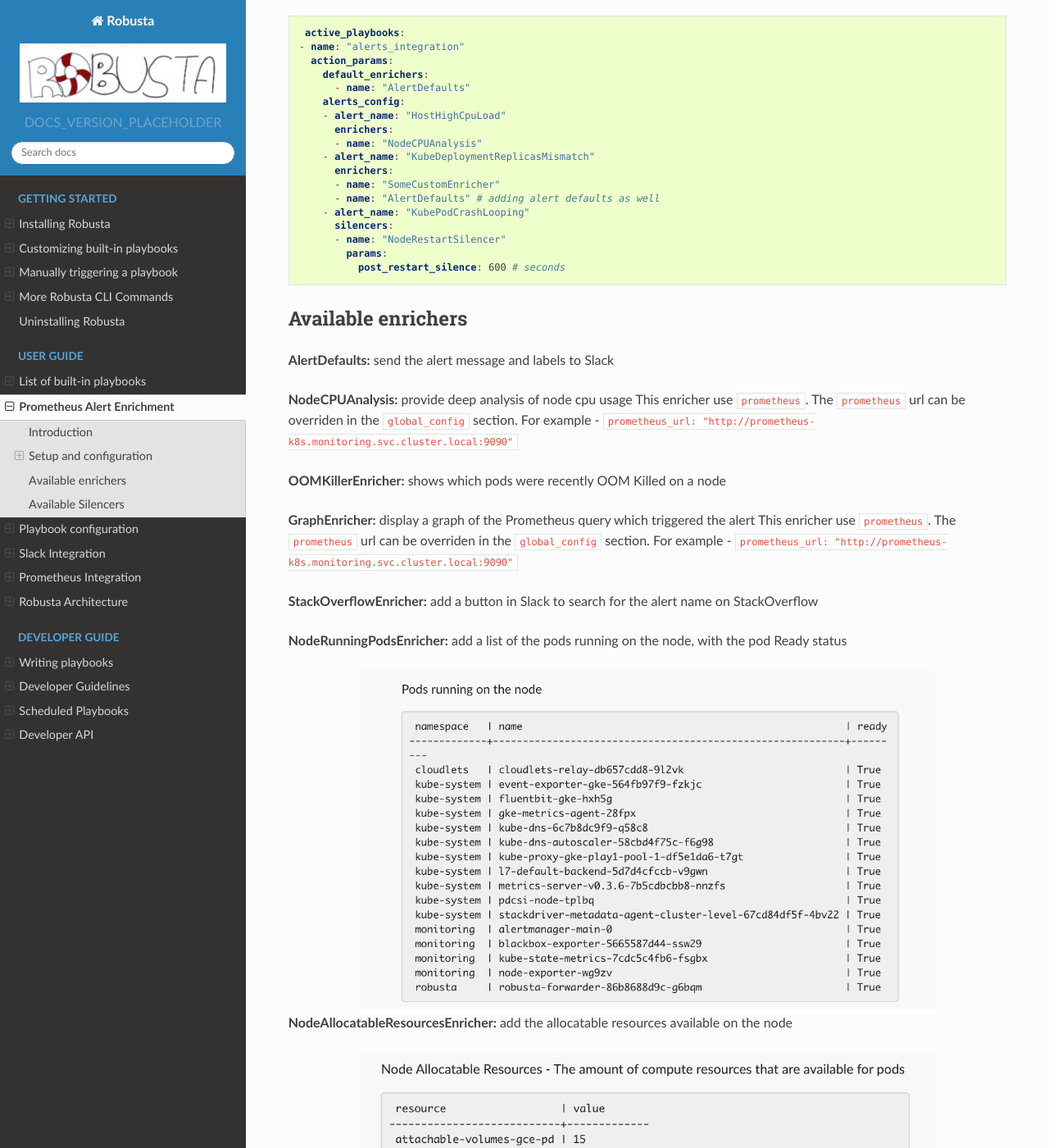
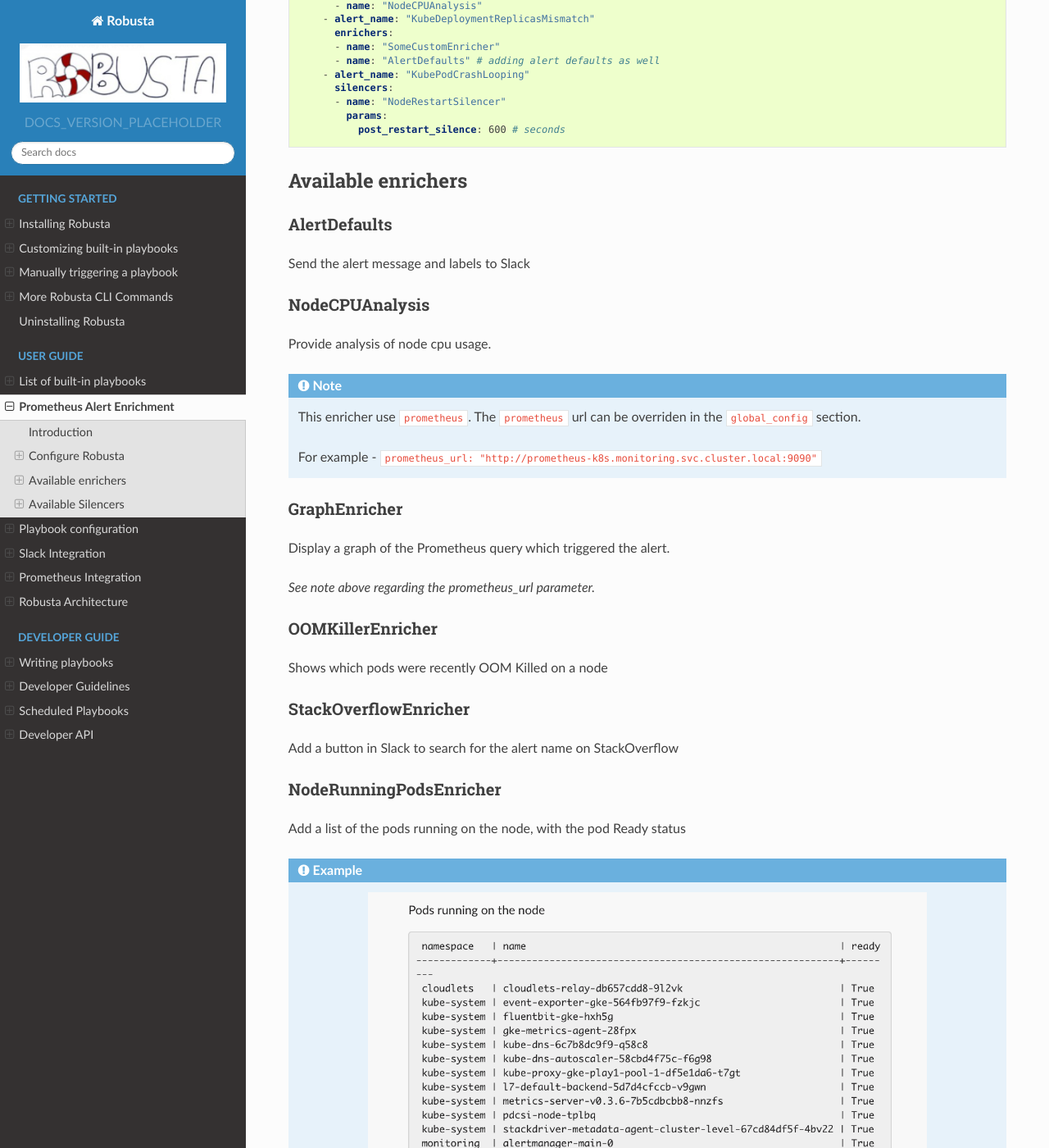
Before and after one commit to robusta-dev/robusta, a Sphinx documentation site: the page built from docs/user-guide/alerts.rst, in a window 1280 px wide and 1400 px high, scrolled down 2657 px. Shown: the whole window at 82% size. Built offline with Sphinx 7.4.7 and the Read the Docs theme 2.0.0, drawn with Linux system fonts in a browser that asks for light colours; some of the changed text lies outside the part shown.

Commit message:
Update formatting in alerts enricher docs

```diff
--- a/docs/user-guide/alerts.rst
+++ b/docs/user-guide/alerts.rst
@@ -4,7 +4,7 @@
 ##################################
 
 Introduction
-^^^^^^^^^^^^^^^
+--------------
 Robusta has special features for handling Prometheus alerts in Kubernetes clusters including:
 
 1. **Enrichers:** playbooks that enrich alerts with extra information based on the alert type
@@ -17,19 +17,17 @@
 of operation, you configure a root ``alerts_integration`` playbook in ``active_playbooks.yaml`` and then add special enrichment
 and silencer playbooks underneath that playbook. In the future, this functionality will likely be merged into regular playbooks.
 
-Setup and configuration
-^^^^^^^^^^^^^^^^^^^^^^^^^^
+Configure Robusta
+---------------------------------
 
-Configure Prometheus AlertManager
-----------------------------------
-Before you can enrich prometheus alerts, you must forward Prometheus alerts to Robusta by adding a webhook receiver to AlertsManager.
-See :ref:`Setting up the webhook` for details.
+.. admonition:: Configure Prometheus AlertManager
 
-Configure Robusta
-------------------------------
+    Before you can enrich prometheus alerts, you must forward Prometheus alerts to Robusta by adding a webhook receiver to AlertsManager.
+
+    See :ref:`Setting up the webhook` for details.
+
+
 Lets look at the simplest possible ``active_playbooks.yaml`` which instructs Robusta to forward Prometheus alerts to Slack without any enrichment:
-
-| **Enabling it:**
 
 .. code-block:: yaml
 
@@ -78,7 +74,7 @@
 Make sure to check out the full list of enrichers to see what you can add.
 
 Setting the default enricher
-------------------------------
+^^^^^^^^^^^^^^^^^^^^^^^^^^^^^^^^^^^^
 
 You can change the default enricher(s) for all alerts using the ``default_enrichers`` parameter.
 
@@ -134,106 +128,141 @@
             post_restart_silence: 600 # seconds
 
 Available enrichers
-^^^^^^^^^^^^^^^^^^^^^^^^^^
+-----------------------
 
-**AlertDefaults:** send the alert message and labels to Slack
+AlertDefaults
+^^^^^^^^^^^^^^^^
+Send the alert message and labels to Slack
 
-**NodeCPUAnalysis:** provide deep analysis of node cpu usage
-This enricher use ``prometheus``. The ``prometheus`` url can be overriden in the ``global_config`` section.
-For example - ``prometheus_url: "http://prometheus-k8s.monitoring.svc.cluster.local:9090"``
+NodeCPUAnalysis
+^^^^^^^^^^^^^^^^^^^^^
+Provide analysis of node cpu usage.
 
-**OOMKillerEnricher:** shows which pods were recently OOM Killed on a node
+.. note::
+    This enricher use ``prometheus``. The ``prometheus`` url can be overriden in the ``global_config`` section.
 
-**GraphEnricher:** display a graph of the Prometheus query which triggered the alert
-This enricher use ``prometheus``. The ``prometheus`` url can be overriden in the ``global_config`` section.
-For example - ``prometheus_url: "http://prometheus-k8s.monitoring.svc.cluster.local:9090"``
+    For example - ``prometheus_url: "http://prometheus-k8s.monitoring.svc.cluster.local:9090"``
 
-**StackOverflowEnricher:** add a button in Slack to search for the alert name on StackOverflow
+GraphEnricher
+^^^^^^^^^^^^^^^^^^^^^
+Display a graph of the Prometheus query which triggered the alert.
 
-**NodeRunningPodsEnricher:** add a list of the pods running on the node, with the pod Ready status
+`See note above regarding the prometheus_url parameter.`
 
-.. image:: /images/node-running-pods.png
-  :width: 80 %
-  :align: center
+OOMKillerEnricher
+^^^^^^^^^^^^^^^^^^^^^
+Shows which pods were recently OOM Killed on a node
 
-**NodeAllocatableResourcesEnricher:** add the allocatable resources available on the node
+StackOverflowEnricher
+^^^^^^^^^^^^^^^^^^^^^^^^^^^^^^
+Add a button in Slack to search for the alert name on StackOverflow
 
-.. image:: /images/node-allocatable-resources.png
-  :width: 80 %
-  :align: center
+NodeRunningPodsEnricher
+^^^^^^^^^^^^^^^^^^^^^^^^^^^^^^
+Add a list of the pods running on the node, with the pod Ready status
 
-**DaemonsetEnricher:** for daemonset related alerts, adds details about the daemonset status
+.. admonition:: Example
 
-.. image:: /images/daemonset-enricher.png
-  :width: 80 %
-  :align: center
+    .. image:: /images/node-running-pods.png
+      :width: 80 %
+      :align: center
 
-**DaemonsetMisscheduledAnalysis:** analyze the known Prometheus alert ``KubernetesDaemonsetMisscheduled`` and provide
-actionable advice on how to fix it. This enricher **only** displays output when it can verify that the alert is a false
-positive.
+NodeAllocatableResourcesEnricher
+^^^^^^^^^^^^^^^^^^^^^^^^^^^^^^^^^^^^^
+Add the allocatable resources available on the node
 
-.. image:: /images/daemonset-misscheduled.png
+.. admonition:: Example
 
-**PodBashEnricher:** runs the specified bash command, on the **pod** associated with the alert
+    .. image:: /images/node-allocatable-resources.png
+      :width: 80 %
+      :align: center
 
-| **Note:** The bash command must be installed on the target pod
+DaemonsetEnricher
+^^^^^^^^^^^^^^^^^^^^^^^^^^^^^^^^^^^^^
+For daemonset related alerts, adds details about the daemonset status
 
-| **Example Usage:**
+.. admonition:: Example
 
-.. code-block:: yaml
+    .. image:: /images/daemonset-enricher.png
+      :width: 80 %
+      :align: center
 
-   active_playbooks:
-   (...)
-      - alert_name: "ContainerVolumeUsage"
-        enrichers:
-        - name: "PodBashEnricher"
-          params:
-            bash_command: "df -h"
+DaemonsetMisscheduledAnalysis
+^^^^^^^^^^^^^^^^^^^^^^^^^^^^^^^^^^^^^
+Analyze the known Prometheus alert ``KubernetesDaemonsetMisscheduled`` and provide actionable advice on how to fix it.
+This enricher **only** displays output when it can verify that the alert is a false positive.
 
-| **The results:**
+.. admonition:: Example
 
-.. image:: /images/disk-usage.png
-  :width: 80 %
-  :align: center
+    .. image:: /images/daemonset-misscheduled.png
 
-**NodeBashEnricher:** runs the specified bash command, on the **node** associated with the alert
+PodBashEnricher
+^^^^^^^^^^^^^^^^^^^^^^^^^^^^^^^^^^^^^
+Runs the specified bash command, on the **pod** associated with the alert. The bash command must already be installed in the target pod.
 
-| **Example Usage:**
+.. admonition:: Example
 
-.. code-block:: yaml
+    .. code-block:: yaml
 
-   active_playbooks:
-   (...)
-      - alert_name: "HostOutOfDiskSpace"
-        enrichers:
-        - name: "NodeBashEnricher"
-          params:
-            bash_command: "df -h"
+       active_playbooks:
+       (...)
+          - alert_name: "ContainerVolumeUsage"
+            enrichers:
+            - name: "PodBashEnricher"
+              params:
+                bash_command: "df -h"
 
-**DeploymentStatusEnricher:** adds deployment condition statuses
+    .. image:: /images/disk-usage.png
+      :width: 80 %
+      :align: center
 
-| **Example Usage:**
+NodeBashEnricher
+^^^^^^^^^^^^^^^^^^^^^^^^^^^^^^^^^^^^^
+Runs the specified bash command, on the **node** associated with the alert
 
-.. code-block:: yaml
+.. admonition:: Example
 
-   active_playbooks:
-   (...)
-      - alert_name: "KubernetesDeploymentReplicasMismatch"
-        enrichers:
-        - name: "DeploymentStatusEnricher"
+    .. code-block:: yaml
 
-| **The results:**
+       active_playbooks:
+       (...)
+          - alert_name: "HostOutOfDiskSpace"
+            enrichers:
+            - name: "NodeBashEnricher"
+              params:
+                bash_command: "df -h"
 
-.. image:: /images/deployment-status-details.png
-  :width: 100 %
-  :align: center
+
+DeploymentStatusEnricher
+^^^^^^^^^^^^^^^^^^^^^^^^^^^^^^^^^^^^^
+Adds deployment condition statuses
+
+.. admonition:: Example
+
+    .. code-block:: yaml
+
+       active_playbooks:
+       (...)
+          - alert_name: "KubernetesDeploymentReplicasMismatch"
+            enrichers:
+            - name: "DeploymentStatusEnricher"
+
+    .. image:: /images/deployment-status-details.png
+      :width: 100 %
+      :align: center
 
 Available Silencers
-^^^^^^^^^^^^^^^^^^^^^^^^^^
+-----------------------
 
-**NodeRestartSilencer:** After a node is restarted, silence alerts for pods running on it.
-| params: post_restart_silence, (seconds), default to 300
+NodeRestartSilencer
+^^^^^^^^^^^^^^^^^^^^^^^^^
+After a node is restarted, silence alerts for pods running on it.
+
+.. admonition:: Parameters
+
+    **post_restart_silence**: length of the silencing period in seconds; defaults to 300
 
 
-**DaemonsetMisscheduledSmartSilencer:** Silence the Prometheus alert ``KubernetesDaemonsetMisscheduled`` under
-conditions matching a known false alarm
+DaemonsetMisscheduledSmartSilencer
+^^^^^^^^^^^^^^^^^^^^^^^^^^^^^^^^^^^^^^^
+Silence the Prometheus alert ``KubernetesDaemonsetMisscheduled`` under conditions matching a known false alarm
```
Also changed, not shown: other parts of docs/user-guide/alerts.rst (+6 -10 lines).
